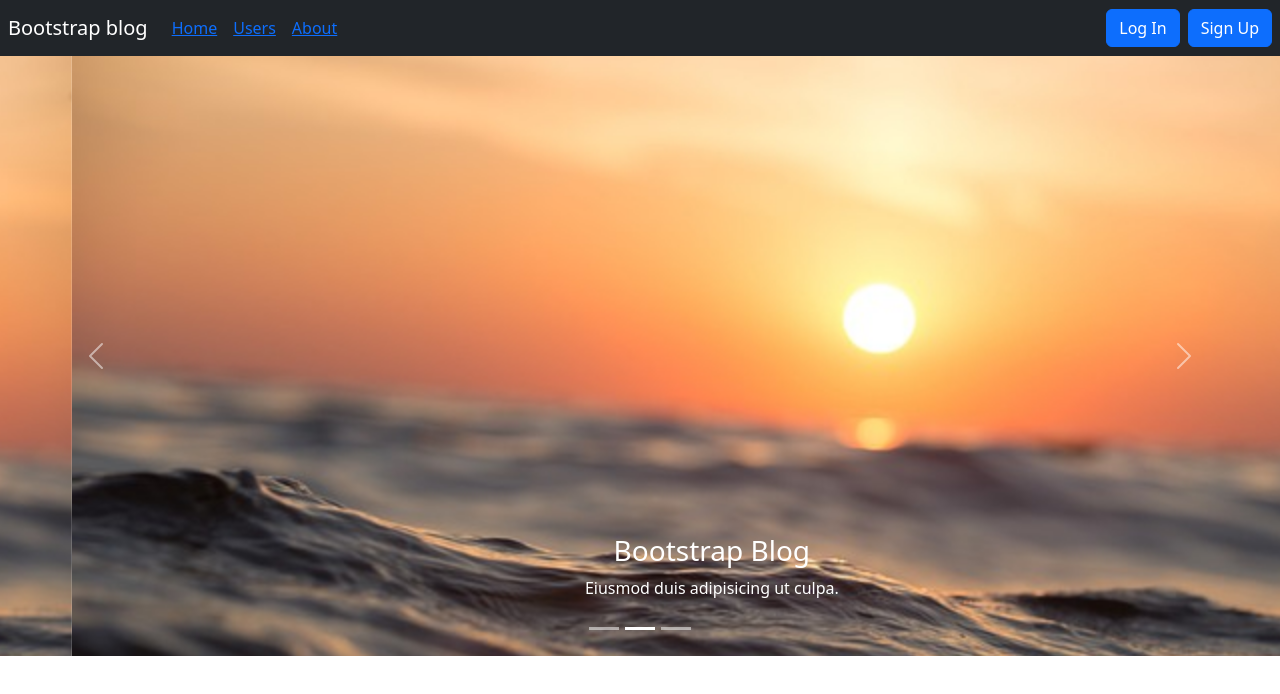
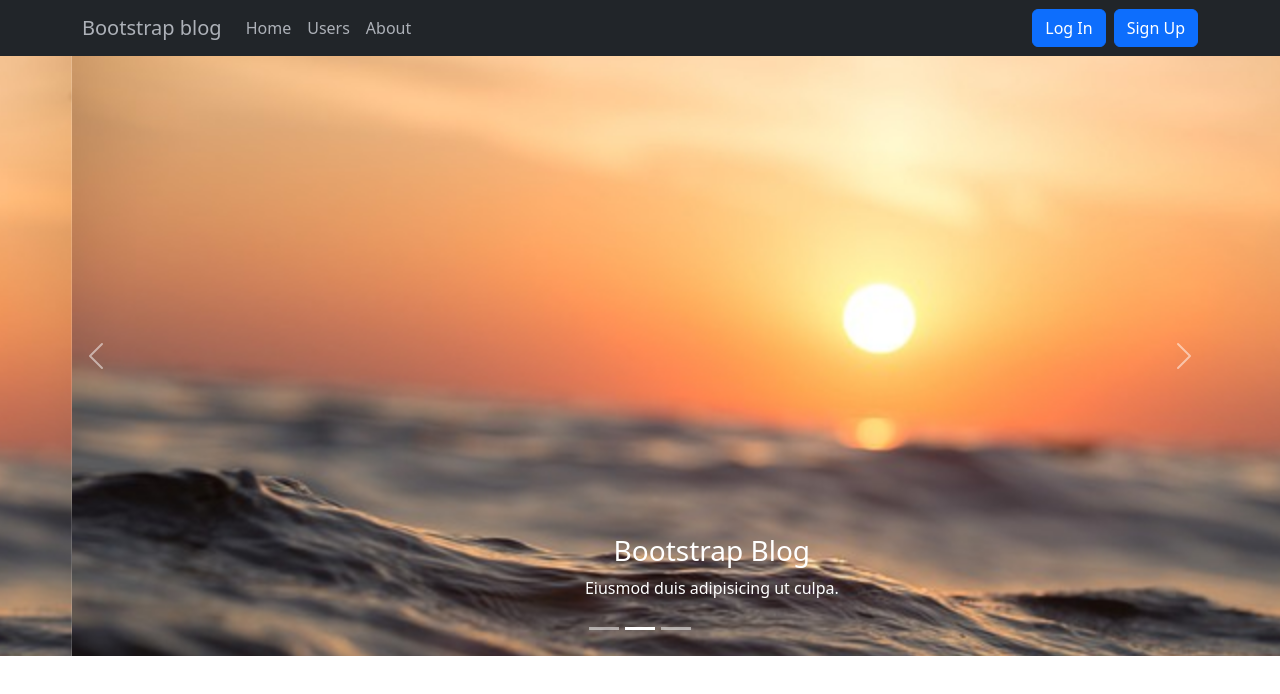
Before and after one commit to kittensgit/bootstrap, a React (Create React App) app: page / in a window 1280 px wide. Shown: the top 694 px of the page. Built offline with nearby package versions, Linux system fonts and the light colour scheme.

Commit message:
install styled-components, Styles, Container

```diff
--- a/package.json
+++ b/package.json
@@ -12,6 +12,7 @@
     "react-dom": "^18.2.0",
     "react-router-dom": "^6.14.2",
     "react-scripts": "5.0.1",
+    "styled-components": "^6.0.7",
     "web-vitals": "^2.1.4"
   },
   "scripts": {
--- a/src/components/Navibar.jsx
+++ b/src/components/Navibar.jsx
@@ -1,12 +1,28 @@
 import React from 'react';
-import { Button, Nav, Navbar } from 'react-bootstrap';
+import { Button, Container, Nav, Navbar } from 'react-bootstrap';
 import { NavLink } from 'react-router-dom';
+import styled from 'styled-components';
+
+const Styles = styled.div`
+    a,
+    .navbar-brand,
+    .navbar-nav .nav-link {
+        color: #adb1b8;
+        text-decoration: none;
+        transition: all 0.3s ease-in;
+        &:hover {
+            color: white;
+        }
+    }
+`;
 
 const Navibar = () => {
     return (
         <>
+            <Styles>
                 <Navbar collapseOnSelect expand="lg" bg="dark" variant="dark">
-                <Navbar.Brand className="ms-2">Bootstrap blog</Navbar.Brand>
+                    <Container>
+                        <Navbar.Brand>Bootstrap blog</Navbar.Brand>
                         <Navbar.Toggle aria-controls="responsive-navbar-nav" />
                         <Navbar.Collapse id="responsive-navbar-nav">
                             <Nav className="me-auto">
@@ -24,12 +40,12 @@ const Navibar = () => {
                                 <Button variant="primary" className="me-2">
                                     Log In
                                 </Button>
-                        <Button variant="primary" className="me-2">
-                            Sign Up
-                        </Button>
+                                <Button variant="primary">Sign Up</Button>
                             </Nav>
                         </Navbar.Collapse>
+                    </Container>
                 </Navbar>
+            </Styles>
         </>
     );
 };
```
Also changed, not shown: 1 other file (tests, documents, lock files or other folders). Lines whose indentation alone changed are shown as unchanged.
